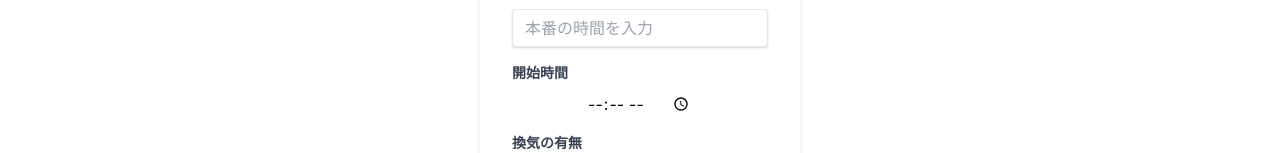
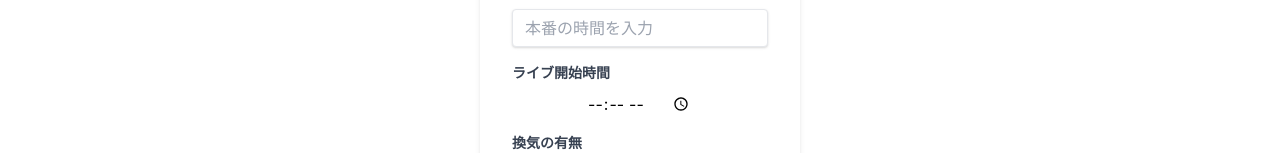
Before and after one commit to sohey-dr/SPA-Cestlavie-Time, a Nuxt app: page /time_table in a window 1280 px wide. Shown: the part 319-472 px from the top of the page. Built offline with nearby package versions, Linux system fonts and the light colour scheme.

Commit message:
[MODIFY]ラベル修正

```diff
--- a/pages/time_table.vue
+++ b/pages/time_table.vue
@@ -81,7 +81,7 @@
           <label
             class="block text-gray-700 text-sm font-bold mb-2"
           >
-            開始時間
+            ライブ開始時間
           </label>
           <div class="text-center">
             <input v-model="startTime" type="time" class="form-time">
```
